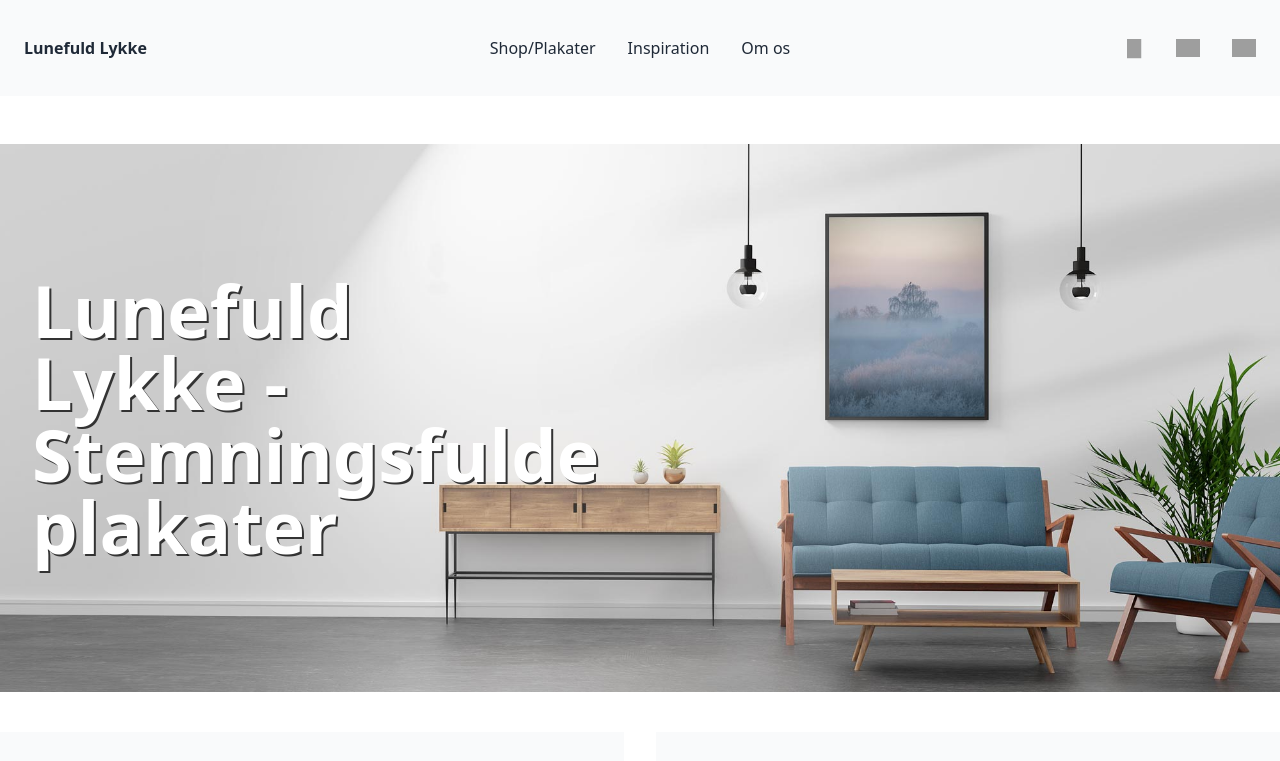
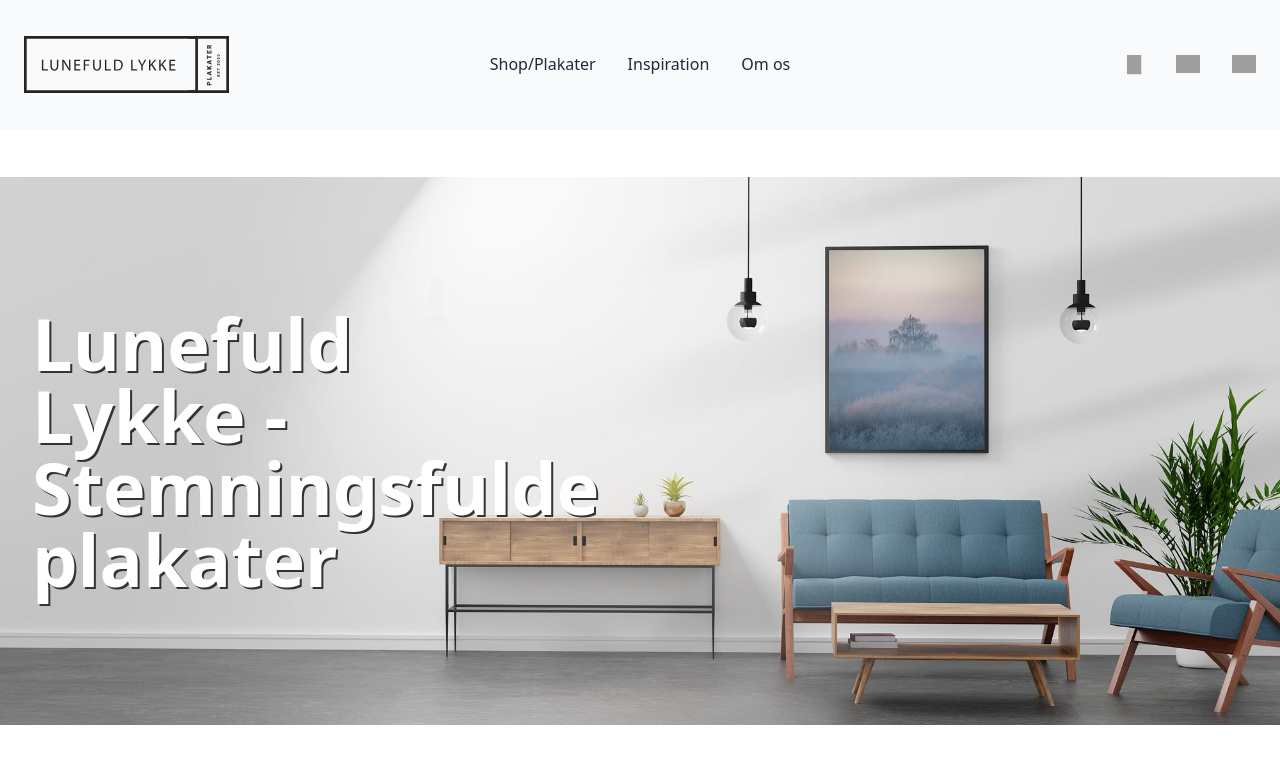
Before and after one commit to rebe7716/lunefuldlykke, a website built with Parcel: page src/index.html in a window 1280 px wide. Shown: the top 761 px of the page. Built offline with nearby package versions, Linux system fonts and the light colour scheme; grey boxes are pictures that could not be loaded.

Commit message:
småjusteringer

```diff
--- a/src/index.html
+++ b/src/index.html
@@ -57,11 +57,9 @@
         <div class=" bg-gray-50 px-6 py-9">
           <div class="container mx-auto flex items-center justify-between">
             <h1 class="md:w-2/12 cursor-pointer text-gray-800 " aria-label="lunefuldlykke.dk">
-              <a href="index.html" class="font-extrabold">Lunefuld Lykke</a>
-              <!-- <img class="" src="https://tuk-cdn.s3.amazonaws.com/can-uploader/navigation-I-svg1.svg"
-                alt="logo">
-              <img class=" hidden"
-                src="https://tuk-cdn.s3.amazonaws.com/can-uploader/navigation-I-svg1dark.svg" alt="logo"> -->
+              <a href="index.html" class="font-extrabold">
+                <img class="min-h-[50px]" src="content/lunefuld-lykke.svg" alt="logo">
+              </a>
             </h1>
             <ul class="hidden w-8/12 md:flex items-center justify-center space-x-8">
               <a href="shop.html"
@@ -229,7 +227,6 @@
   <!-- Navigation slut -->
 
   <!-- Content -->
-
 
   <div class="mx-auto container px-6 xl:px-0 py-12">
     <div class="flex flex-col">
--- a/src/inspiration.html
+++ b/src/inspiration.html
@@ -15,7 +15,6 @@
     <!--
     Indhold:
     Navigation
-    Hero
     Content
     Footer
   -->
@@ -61,11 +60,9 @@
                 <div class=" bg-gray-50 px-6 py-9">
                     <div class="container mx-auto flex items-center justify-between">
                         <h1 class="md:w-2/12 cursor-pointer text-gray-800 " aria-label="lunefuldlykke.dk">
-                            <a href="index.html" class="font-extrabold">Lunefuld Lykke</a>
-                            <!-- <img class="" src="https://tuk-cdn.s3.amazonaws.com/can-uploader/navigation-I-svg1.svg"
-                alt="logo">
-              <img class=" hidden"
-                src="https://tuk-cdn.s3.amazonaws.com/can-uploader/navigation-I-svg1dark.svg" alt="logo"> -->
+                            <a href="index.html" class="font-extrabold">
+                                <img class="min-h-[50px]" src="content/lunefuld-lykke.svg" alt="logo">
+                            </a>
                         </h1>
                         <ul class="hidden w-8/12 md:flex items-center justify-center space-x-8">
                             <a href="shop.html"
@@ -265,7 +262,6 @@
     <!-- Navigation slut -->
 
     <!-- Content -->
-
     <div class="flex justify-center items-center">
         <div class="2xl:mx-auto 2xl:container lg:px-20 lg:py-16 md:py-12 md:px-6 py-9 px-4 w-96 sm:w-auto">
             <div role="main" class="flex flex-col items-center justify-center">
--- a/src/kategori.html
+++ b/src/kategori.html
@@ -60,11 +60,9 @@
                 <div class=" bg-gray-50 px-6 py-9">
                     <div class="container mx-auto flex items-center justify-between">
                         <h1 class="md:w-2/12 cursor-pointer text-gray-800 " aria-label="lunefuldlykke.dk">
-                            <a href="index.html" class="font-extrabold">Lunefuld Lykke</a>
-                            <!-- <img class="" src="https://tuk-cdn.s3.amazonaws.com/can-uploader/navigation-I-svg1.svg"
-                alt="logo">
-              <img class=" hidden"
-                src="https://tuk-cdn.s3.amazonaws.com/can-uploader/navigation-I-svg1dark.svg" alt="logo"> -->
+                            <a href="index.html" class="font-extrabold">
+                                <img class="min-h-[50px]" src="content/lunefuld-lykke.svg" alt="logo">
+                            </a>
                         </h1>
                         <ul class="hidden w-8/12 md:flex items-center justify-center space-x-8">
                             <a href="shop.html"
@@ -264,7 +262,6 @@
     <!-- Navigation slut -->
 
     <!-- Content -->
-
     <div class="2xl:container 2xl:mx-auto">
         <div class="lg:px-20 md:px-6 px-4 md:py-12 py-8">
             <div class="max-w-sm mx-auto">
--- a/src/om.html
+++ b/src/om.html
@@ -15,7 +15,6 @@
     <!--
     Indhold:
     Navigation
-    Hero
     Content
     Footer
   -->
@@ -61,11 +60,9 @@
                 <div class=" bg-gray-50 px-6 py-9">
                     <div class="container mx-auto flex items-center justify-between">
                         <h1 class="md:w-2/12 cursor-pointer text-gray-800 " aria-label="lunefuldlykke.dk">
-                            <a href="index.html" class="font-extrabold">Lunefuld Lykke</a>
-                            <!-- <img class="" src="https://tuk-cdn.s3.amazonaws.com/can-uploader/navigation-I-svg1.svg"
-                alt="logo">
-              <img class=" hidden"
-                src="https://tuk-cdn.s3.amazonaws.com/can-uploader/navigation-I-svg1dark.svg" alt="logo"> -->
+                            <a href="index.html" class="font-extrabold">
+                                <img class="min-h-[50px]" src="content/lunefuld-lykke.svg" alt="logo">
+                            </a>
                         </h1>
                         <ul class="hidden w-8/12 md:flex items-center justify-center space-x-8">
                             <a href="shop.html"
@@ -265,8 +262,6 @@
     <!-- Navigation slut -->
 
     <!-- Content -->
-
-
     <div class="2xl:container 2xl:mx-auto lg:py-16 lg:px-20 md:py-12 md:px-6 py-9 px-4">
         <div class="flex flex-col lg:flex-row justify-between gap-8">
             <div class="w-full lg:w-5/12 flex flex-col justify-center">
@@ -343,8 +338,6 @@
         </div>
 
     </div>
-
-
     <!-- Content slut-->
 
     <!-- Footer -->
--- a/src/post.html
+++ b/src/post.html
@@ -15,8 +15,8 @@
     <!--
     Indhold:
     Navigation
-    Hero
-    Content
+    Article
+    Tilmeld nyhedsbrev
     Footer
   -->
 
@@ -61,11 +61,9 @@
                 <div class=" bg-gray-50 px-6 py-9">
                     <div class="container mx-auto flex items-center justify-between">
                         <h1 class="md:w-2/12 cursor-pointer text-gray-800 " aria-label="lunefuldlykke.dk">
-                            <a href="index.html" class="font-extrabold">Lunefuld Lykke</a>
-                            <!-- <img class="" src="https://tuk-cdn.s3.amazonaws.com/can-uploader/navigation-I-svg1.svg"
-                alt="logo">
-              <img class=" hidden"
-                src="https://tuk-cdn.s3.amazonaws.com/can-uploader/navigation-I-svg1dark.svg" alt="logo"> -->
+                            <a href="index.html" class="font-extrabold">
+                                <img class="min-h-[50px]" src="content/lunefuld-lykke.svg" alt="logo">
+                            </a>
                         </h1>
                         <ul class="hidden w-8/12 md:flex items-center justify-center space-x-8">
                             <a href="shop.html"
@@ -265,8 +263,6 @@
     <!-- Navigation slut -->
 
     <!-- Article -->
-
-
     <div class="">
         <div class="container mx-auto py-9 md:py-12 lg:py-24">
             <div class="flex flex-col lg:flex-row justify-center items-strech mx-4">
@@ -289,12 +285,8 @@
                     </div>
                 </div>
             </div>
-
         </div>
-
     </div>
-
-
 
 
     <div class="">
@@ -307,7 +299,6 @@
                         <img src="content/inspirationsguide-plakat.jpg" alt="Møbler og billeder" role="img"
                             class="w-full h-full lg:hidden" />
                     </div>
-
                 </div>
                 <div class="lg:w-6/12 flex justify-center items-center ml-8">
                     <div>
@@ -319,11 +310,8 @@
                             naturplakater til at passe godt ind i hjemmet.</p>
                     </div>
                 </div>
-
             </div>
-
         </div>
-
     </div>
 
     <div class="">
@@ -347,16 +335,12 @@
                     </div>
                 </div>
             </div>
-
         </div>
-
     </div>
-
     <!-- Article slut-->
 
 
     <!-- Tilmeld nyhedsbrev -->
-
     <div class="2xl:mx-auto 2xl:container mx-4 py-16">
         <div class="w-full relative flex items-center justify-center">
             <img src="https://i.ibb.co/4sYZ8gC/img-2.png" alt="dining"
@@ -383,7 +367,6 @@
             </div>
         </div>
     </div>
-
     <!-- Tilmeld nyhedsbrev slut -->
 
     <!-- Footer -->
--- a/src/produkt.html
+++ b/src/produkt.html
@@ -15,7 +15,6 @@
     <!--
     Indhold:
     Navigation
-    Hero
     Content
     Footer
   -->
@@ -61,11 +60,9 @@
                 <div class=" bg-gray-50 px-6 py-9">
                     <div class="container mx-auto flex items-center justify-between">
                         <h1 class="md:w-2/12 cursor-pointer text-gray-800 " aria-label="lunefuldlykke.dk">
-                            <a href="index.html" class="font-extrabold">Lunefuld Lykke</a>
-                            <!-- <img class="" src="https://tuk-cdn.s3.amazonaws.com/can-uploader/navigation-I-svg1.svg"
-                alt="logo">
-              <img class=" hidden"
-                src="https://tuk-cdn.s3.amazonaws.com/can-uploader/navigation-I-svg1dark.svg" alt="logo"> -->
+                            <a href="index.html" class="font-extrabold">
+                                <img class="min-h-[50px]" src="content/lunefuld-lykke.svg" alt="logo">
+                            </a>
                         </h1>
                         <ul class="hidden w-8/12 md:flex items-center justify-center space-x-8">
                             <a href="shop.html"
@@ -265,7 +262,6 @@
     <!-- Navigation slut -->
 
     <!-- Content -->
-
     <div class="bg-white">
         <div class="pt-6">
             <nav aria-label="Breadcrumb">
@@ -552,7 +548,6 @@
             </div>
         </div>
     </div>
-
     <!-- Content slut-->
 
     <!-- Footer -->
--- a/src/shop.html
+++ b/src/shop.html
@@ -60,11 +60,9 @@
                 <div class=" bg-gray-50 px-6 py-9">
                     <div class="container mx-auto flex items-center justify-between">
                         <h1 class="md:w-2/12 cursor-pointer text-gray-800 " aria-label="lunefuldlykke.dk">
-                            <a href="index.html" class="font-extrabold">Lunefuld Lykke</a>
-                            <!-- <img class="" src="https://tuk-cdn.s3.amazonaws.com/can-uploader/navigation-I-svg1.svg"
-                alt="logo">
-              <img class=" hidden"
-                src="https://tuk-cdn.s3.amazonaws.com/can-uploader/navigation-I-svg1dark.svg" alt="logo"> -->
+                            <a href="index.html" class="font-extrabold">
+                                <img class="min-h-[50px]" src="content/lunefuld-lykke.svg" alt="logo">
+                            </a>
                         </h1>
                         <ul class="hidden w-8/12 md:flex items-center justify-center space-x-8">
                             <a href="shop.html"
@@ -264,7 +262,6 @@
     <!-- Navigation slut -->
 
     <!-- Content -->
-
     <div class="2xl:container 2xl:mx-auto">
         <div class="lg:px-20 md:px-6 px-4 md:py-12 py-8">
             <div class="max-w-sm mx-auto">
@@ -597,7 +594,6 @@
 
 
     </div>
-
     <!-- Content slut-->
 
     <!-- Footer -->
```
Also changed, not shown: src/content/lunefuld-lykke.svg (added).
